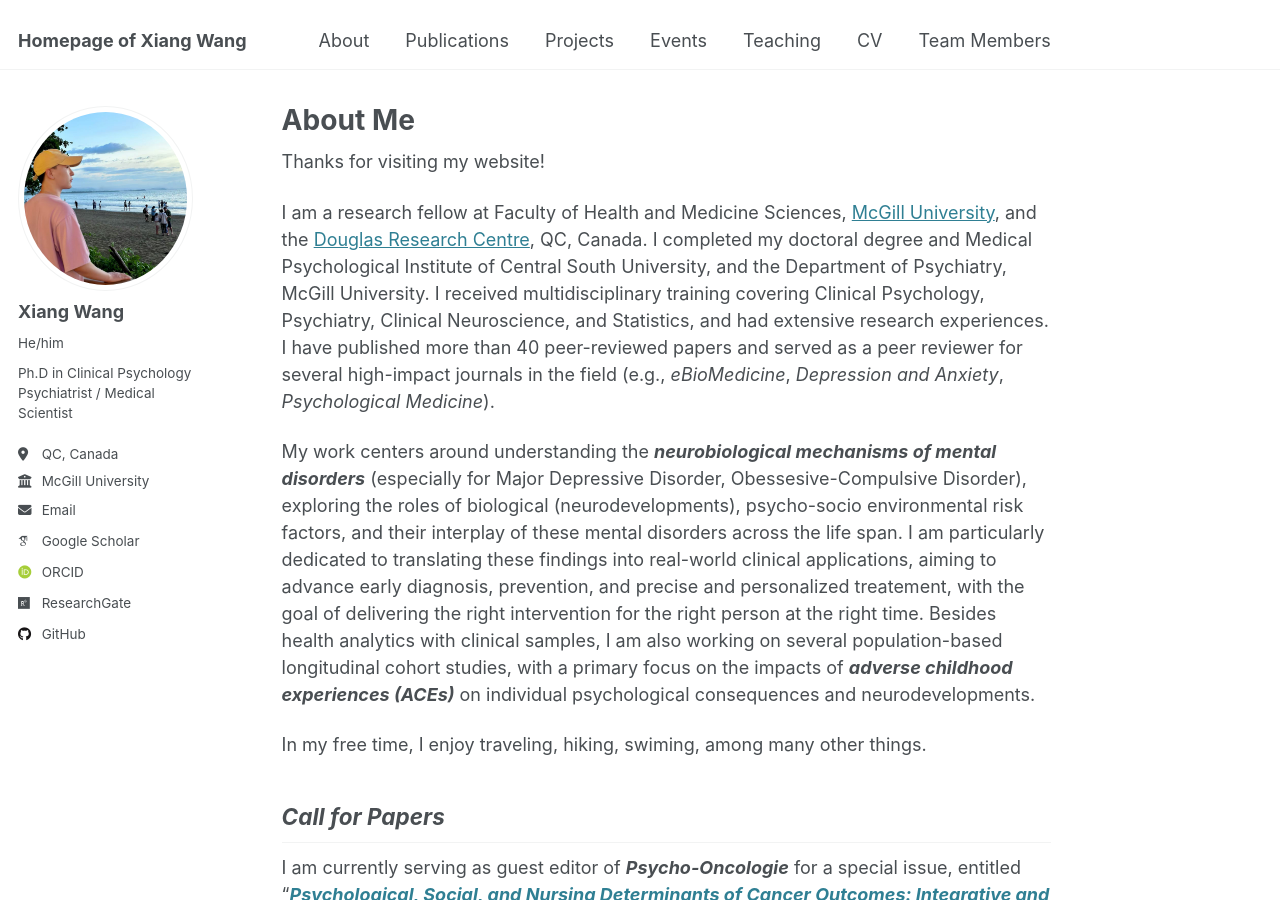
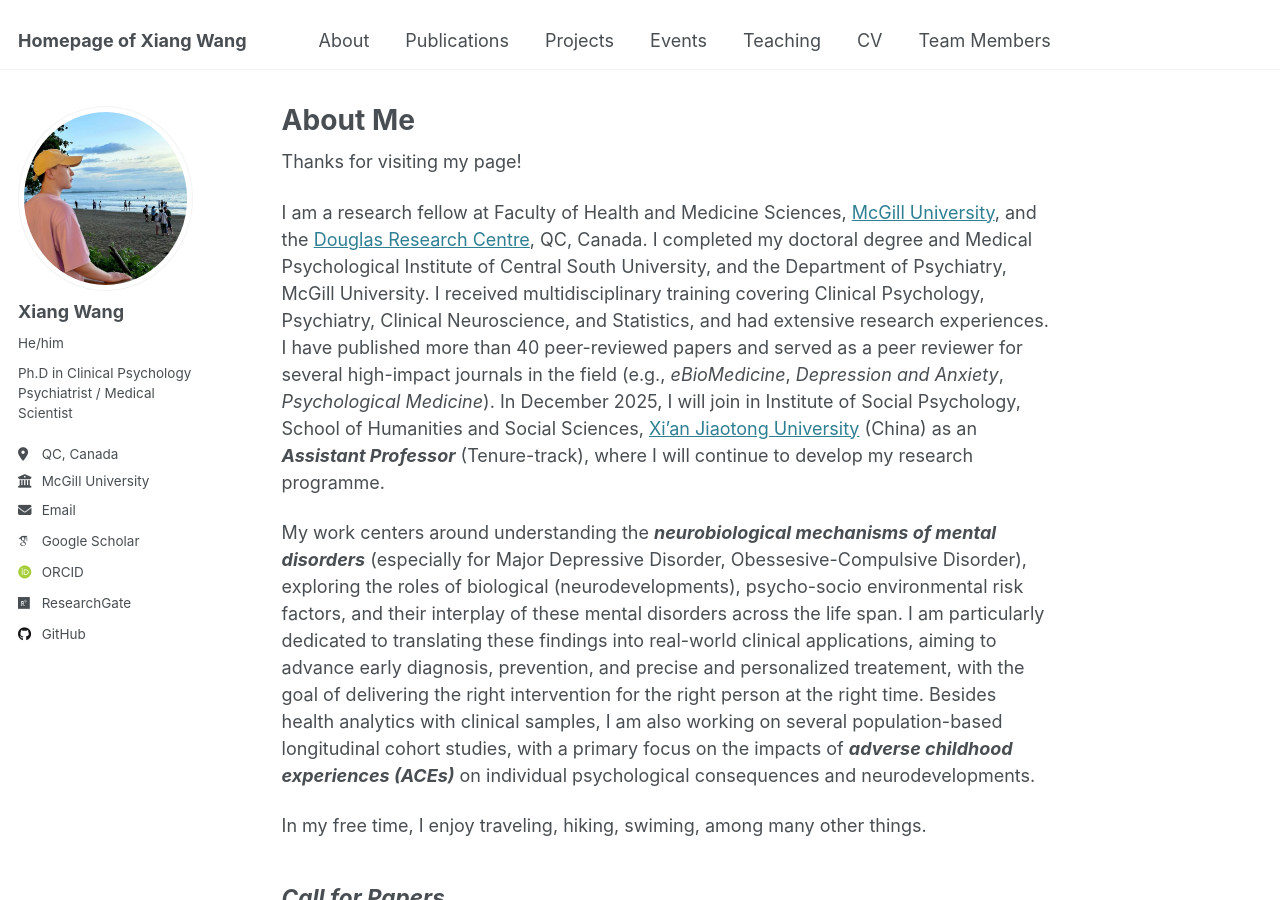
Before and after one commit to Xiang-Wangs/xiang-wangs.github.io, a Jekyll site: the page built from _pages/about_me.md, in a window 1280 px wide and 900 px high. Built offline with Jekyll 4.4.1, drawn with Linux system fonts in a browser that asks for light colours; some web fonts are replaced.

Commit message:
Update about_me.md

```diff
--- a/_pages/about_me.md
+++ b/_pages/about_me.md
@@ -7,9 +7,9 @@ redirect_from:
   - /about_me.html
 ---
 
-Thanks for visiting my website!
+Thanks for visiting my page!
 
-I am a research fellow at Faculty of Health and Medicine Sciences, [McGill University](https://www.mcgill.ca/), and the [Douglas Research Centre](https://douglas.research.mcgill.ca/), QC, Canada. I completed my doctoral degree and Medical Psychological Institute of Central South University, and the Department of Psychiatry, McGill University. I received multidisciplinary training covering Clinical Psychology, Psychiatry, Clinical Neuroscience, and Statistics, and had extensive research experiences. I have published more than 40 peer-reviewed papers and served as a peer reviewer for several high-impact journals in the field (e.g., *eBioMedicine*, *Depression and Anxiety*, *Psychological Medicine*).
+I am a research fellow at Faculty of Health and Medicine Sciences, [McGill University](https://www.mcgill.ca/), and the [Douglas Research Centre](https://douglas.research.mcgill.ca/), QC, Canada. I completed my doctoral degree and Medical Psychological Institute of Central South University, and the Department of Psychiatry, McGill University. I received multidisciplinary training covering Clinical Psychology, Psychiatry, Clinical Neuroscience, and Statistics, and had extensive research experiences. I have published more than 40 peer-reviewed papers and served as a peer reviewer for several high-impact journals in the field (e.g., *eBioMedicine*, *Depression and Anxiety*, *Psychological Medicine*).  In December 2025, I will join in Institute of Social Psychology, School of Humanities and Social Sciences, [Xi'an Jiaotong University](https://rwxy.xjtu.edu.cn/English.htm) (China) as an ***Assistant Professor*** (Tenure-track), where I will continue to develop my research programme.
 
 My work centers around understanding the ***neurobiological mechanisms of mental disorders*** (especially for Major Depressive Disorder, Obessesive-Compulsive Disorder), exploring the roles of biological (neurodevelopments), psycho-socio environmental risk factors, and their interplay of these mental disorders across the life span. I am particularly dedicated to translating these findings into real-world clinical applications, aiming to advance early diagnosis, prevention, and precise and personalized treatement, with the goal of delivering the right intervention for the right person at the right time. Besides health analytics with clinical samples, I am also working on several population-based longitudinal cohort studies, with a primary focus on the impacts of ***adverse childhood experiences (ACEs)*** on individual psychological consequences and neurodevelopments.
 
```
